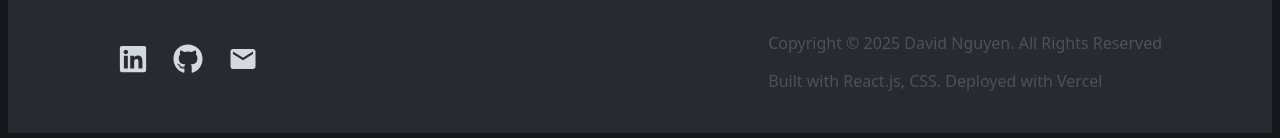
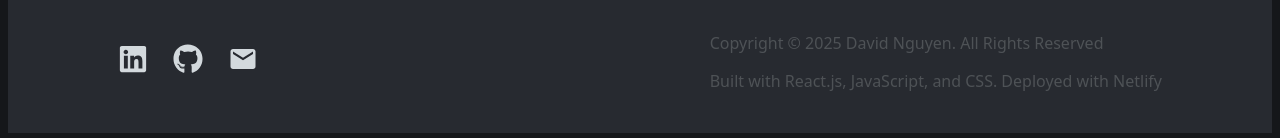
Before and after one commit to dtnguyen0/dtnguyen0.github.io, a React (Vite) app: page / in a window 1280 px wide. Shown: the part 3764-3902 px from the top of the page. Built offline with nearby package versions, Linux system fonts and the light colour scheme.

Commit message:
netlify deploy

```diff
--- a/src/Footer/Footer.jsx
+++ b/src/Footer/Footer.jsx
@@ -17,7 +17,7 @@ function Footer() {
           </div>
           <div className="footer-copyright">
             <p>Copyright © {year} David Nguyen. All Rights Reserved</p>
-            <p>Built with React.js, CSS. Deployed with Vercel</p>
+            <p>Built with React.js, JavaScript, and CSS. Deployed with Netlify</p>
           </div>
         </div>
       </footer>
```
Also changed, not shown: 1 other file (tests, documents, lock files or other folders).
